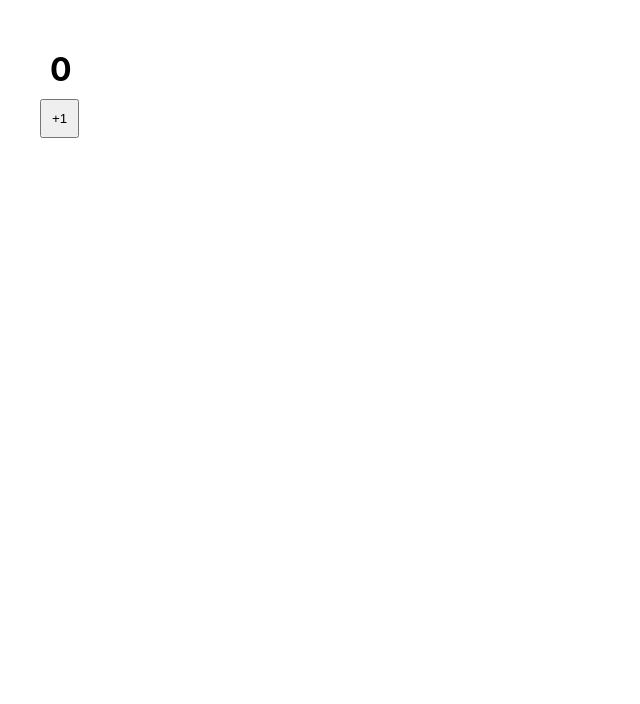
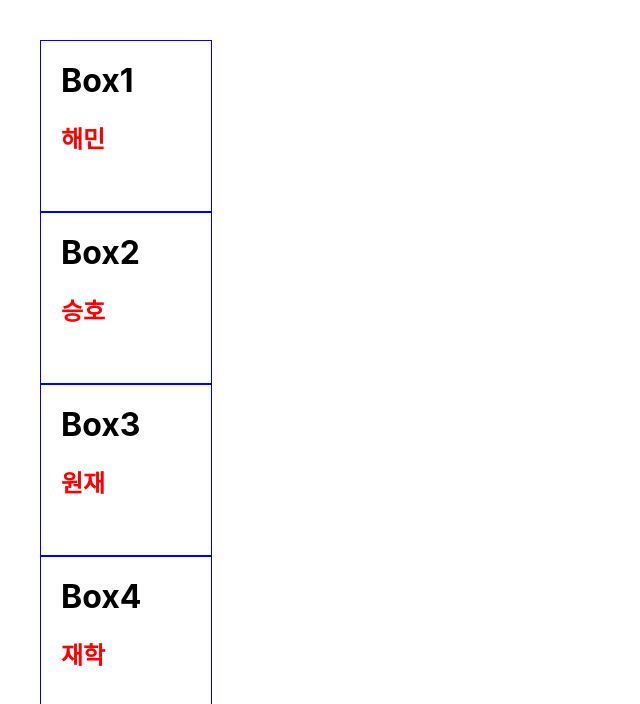
Before and after one commit to guruma99/react, a React (Create React App) app in the folder 230302/: page / in a window 1280 px wide. Shown: the top 704 px of the page, without its empty margins (0-640 px from the left). Built offline with nearby package versions, Linux system fonts and the light colour scheme.

Commit message:
🐛 공부하자 리액트

```diff
--- a/230302/src/App.js
+++ b/230302/src/App.js
@@ -3,6 +3,7 @@ import logo from "./logo.svg";
 import "./App.css";
 import State from "./component/State";
 import { useState } from "react";
+import Box from "./component/Box";
 
 function App() {
   //State 라는거에 반응하기 때문에 react
@@ -43,7 +44,7 @@ function App() {
   // 💡 -> 콘솔 두번찍히는게 싫으면? index.js의 <React.StrictMode> 를 없애고 <App></App>만 남겨놓으면된다.
   // index.js =>
   let a = 123;
-  console.log(a);
+  // console.log(a);
   // 함수는 되돌아가 호출할 때 num 다시초기값으로 가져오게 된다.
 
   //state의 값 반영이 한 박자씩 늦는 이유
@@ -53,11 +54,23 @@ function App() {
 
   //state는 기존 값을 잃어버리지 않고 기억하고 있다.
 
+  let num1 = [1, 2, 3, 4];
+  let name = ["해민", "승호", "원재", "재학"];
   return (
     <div className="App">
-      {/* <State></State> */}
-      <h1>{count}</h1>
-      <button onClick={increase}>+1</button>
+      {/* <Box num="1" name="강"></Box>
+      <Box num="2" name="이"></Box>
+      <Box num="3" name="최"></Box>
+      <Box num="4" name="김"></Box> */}
+
+      {name.map(function (a, i) {
+        return (
+          <div className="box" key={i}>
+            <h1>Box{num1[i]}</h1>
+            <h2 className="red">{name[i]}</h2>
+          </div>
+        );
+      })}
     </div>
   );
 }
--- /dev/null
+++ b/230302/src/component/Box.css
@@ -0,0 +1,9 @@
+.red {
+  color: red;
+}
+
+.box {
+  width: 150px;
+  height: 150px;
+  border: 1px solid blue;
+}
--- a/230302/src/component/box.jsx
+++ b/230302/src/component/box.jsx
@@ -1,9 +1,24 @@
-import React from 'react'
+import React from "react";
+import { useState } from "react";
+import "./Box.css";
 
-const box = () => {
+//  컴포넌트 생성시 주의사항
+//1.컴포넌트의 이름은 반드시 대문자로 시작해야 한다.
+//  이유: 리액트는 태그가 대문자로 시작하는지 여부로 얘가 컴포넌트와 일반 html 태그를 구별한다.
+//  소문자로 시작할 시 리액트는 이걸 HTML태그로 분류하기 때문에 에러가 생길 수 있다.
+//2.기능별로 나눠서 컴포넌트 생성 / 테스트 또는 유지보수 할 때 용이함.
+//3.하나의 컴포넌트에 이것저것 여러가지 기능을 담기 보다는
+//  한 컴포넌트에는 하나의 기능만 있는 게 좋다.
+
+//컴포넌트 나누는 절대적인 기준은 없다. - 회사에서도 다다르겠쥬
+//코드를 직접 짜면서 본인만의 기준을 만들어 작성하는 것이 좋다.
+const Box = (props) => {
   return (
-    <div>box</div>
-  )
-}
+    <div className="box">
+      {props.num}
+      <h1 className="red">{props.name}</h1>
+    </div>
+  );
+};
 
-export default box
+export default Box;
```
Also changed, not shown: 230302/src/component/state.css (added).
